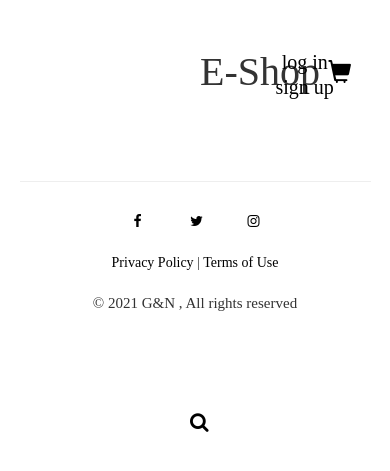
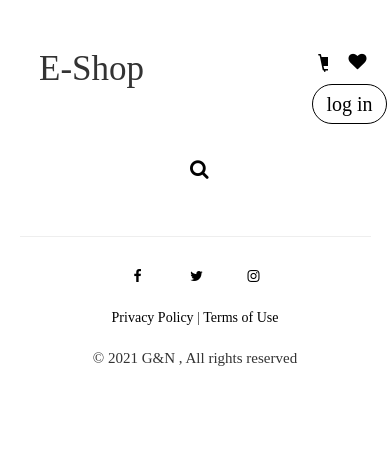
Before and after one commit to NefeliTav/E-shop, a PHP site: page / in a window 390 px wide. Shown: the top 471 px of the page. Run offline with PHP 8.4, Linux system fonts and the light colour scheme.

Commit message:
responsive , added heart and login border

```diff
--- a/index.css
+++ b/index.css
@@ -36,7 +36,7 @@ hr {
 
 .search-box{
     position:absolute;
-    top:50%;
+    top:20%;
     left:50%;
     transform:translate(-50%,-50%);
     background:#07051a;
@@ -49,8 +49,6 @@ hr {
     width:190px;
     padding:0 20px;
     transition: all 0.5s;
-
-
 }
 .search-box:hover > .btn{
     display:none;
@@ -87,8 +85,34 @@ hr {
 
 #cart {
     position:absolute;
-    top: 6%;
-    left: 82%;
+    top: 5%;
+    left: 85%;
+    width:40px;
+    height:40px;
+    font-size: 18px;
+    padding: 0;
+    border: none;
+    background: none;
+
+}
+#login {
+    position:absolute;
+    top: 10%;
+    left: 85.5%;
+    width:40px;
+    height:40px;
+    font-size: 18px;
+    padding: 0;
+    background: none;
+    border-color:black;
+    cursor: pointer;
+    border-radius:50px;
+
+}
+#heart {
+    position:absolute;
+    top: 5%;
+    left: 87%;
     width:40px;
     height:40px;
     font-size: 23px;
@@ -97,26 +121,20 @@ hr {
     background: none;
 
 }
-#login {
-    position:absolute;
-    top: 5%;
-    left: 73%;
-    width:40px;
-    height:40px;
-    font-size: 23px;
-    padding: 0;
-    border: none;
-    background: none;
-}
 
-#signup {
-    position:absolute;
-    top: 8%;
-    left: 73%;
-    width:40px;
-    height:40px;
-    font-size: 23px;
-    padding: 0;
-    border: none;
-    background: none;
-}
+@media only screen and (max-width: 600px) {
+    #login {
+        top: 10%;
+        left: 80%;
+
+    }
+    #heart {
+        top: 5%;
+        left: 85.5%;
+
+    }
+    #cart {
+        top: 5%;
+        left: 78.7%;
+    }
+  }
--- a/index.html
+++ b/index.html
@@ -22,12 +22,14 @@
 
 <body>
     <div class="header">
-        <h1 style="text-align: left;margin-left:200px;margin-top:50px; font-size:40px">E-Shop</h1>
+        <h1 style="text-align: left;margin-left:10%;margin-top:50px; font-size:35px">E-Shop</h1>
         <a href="" id="cart" class="btn btn-success btn-lg">
             <span class="glyphicon glyphicon-shopping-cart" style="color:black;"></span>
         </a>
-        <a href="" id="login" class="btn btn-success btn-lg" style="color:black;font-size:20px">log in</a>
-        <a href="" id="signup" class="btn btn-success btn-lg" style="color:black;font-size:20px">sign up</a>
+        <a href="" id="heart" class="btn btn-success btn-lg">
+            <span style="font-size:18px" class="fa">&#xf004;</span>
+        </a>
+        <a href="" id="login" class="btn btn-success btn-lg" style="color:black;font-size:20px;width:75px">log in</a>
 
 
     </div>
@@ -47,6 +49,10 @@
         <div class="main">
         </div>
     </div>
+    <br> <!-- temporary : should change -->
+    <br> <!-- temporary : should change -->
+    <br> <!-- temporary : should change -->
+
     <hr> <!-- thematic break -->
 
     <div class=" footer">
```
